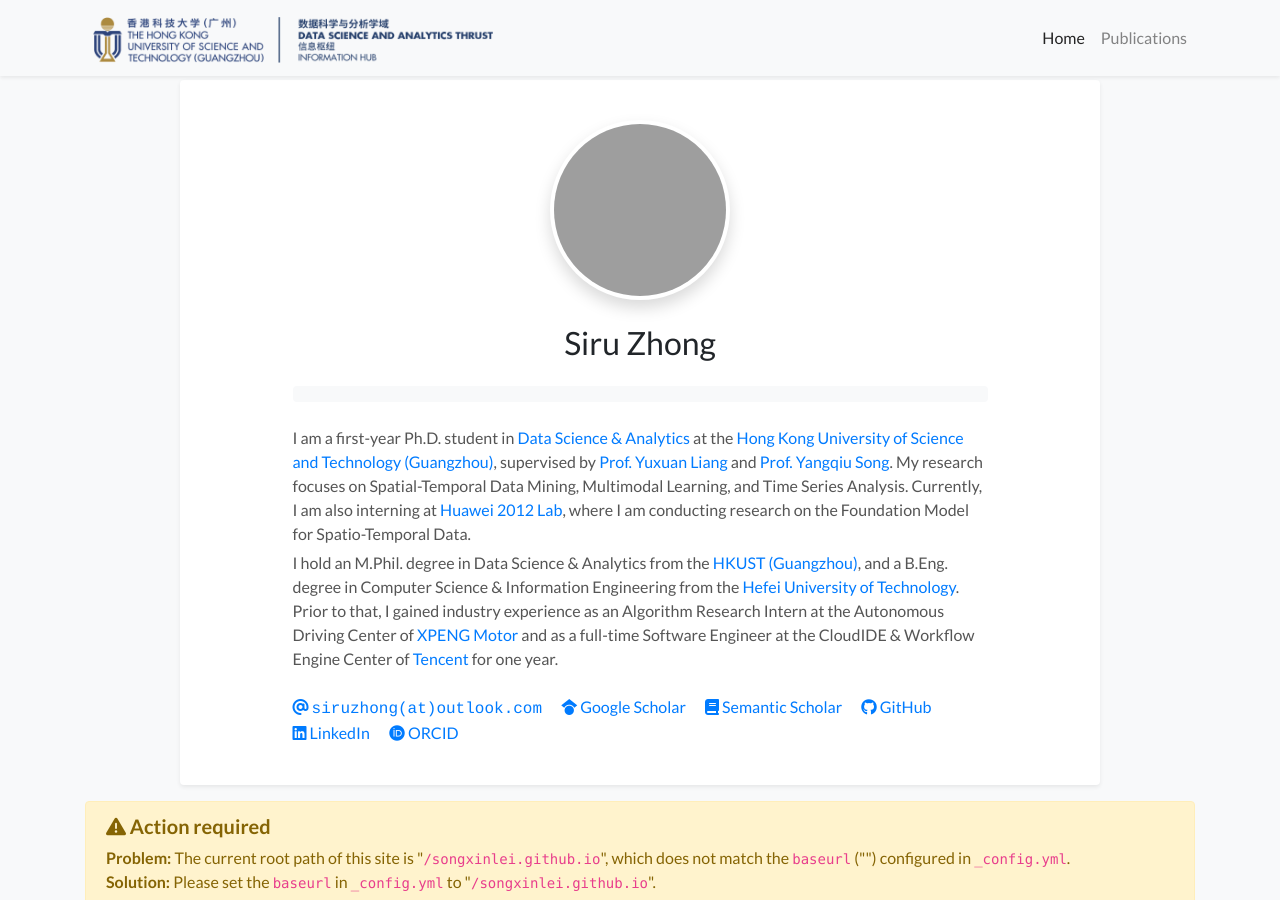
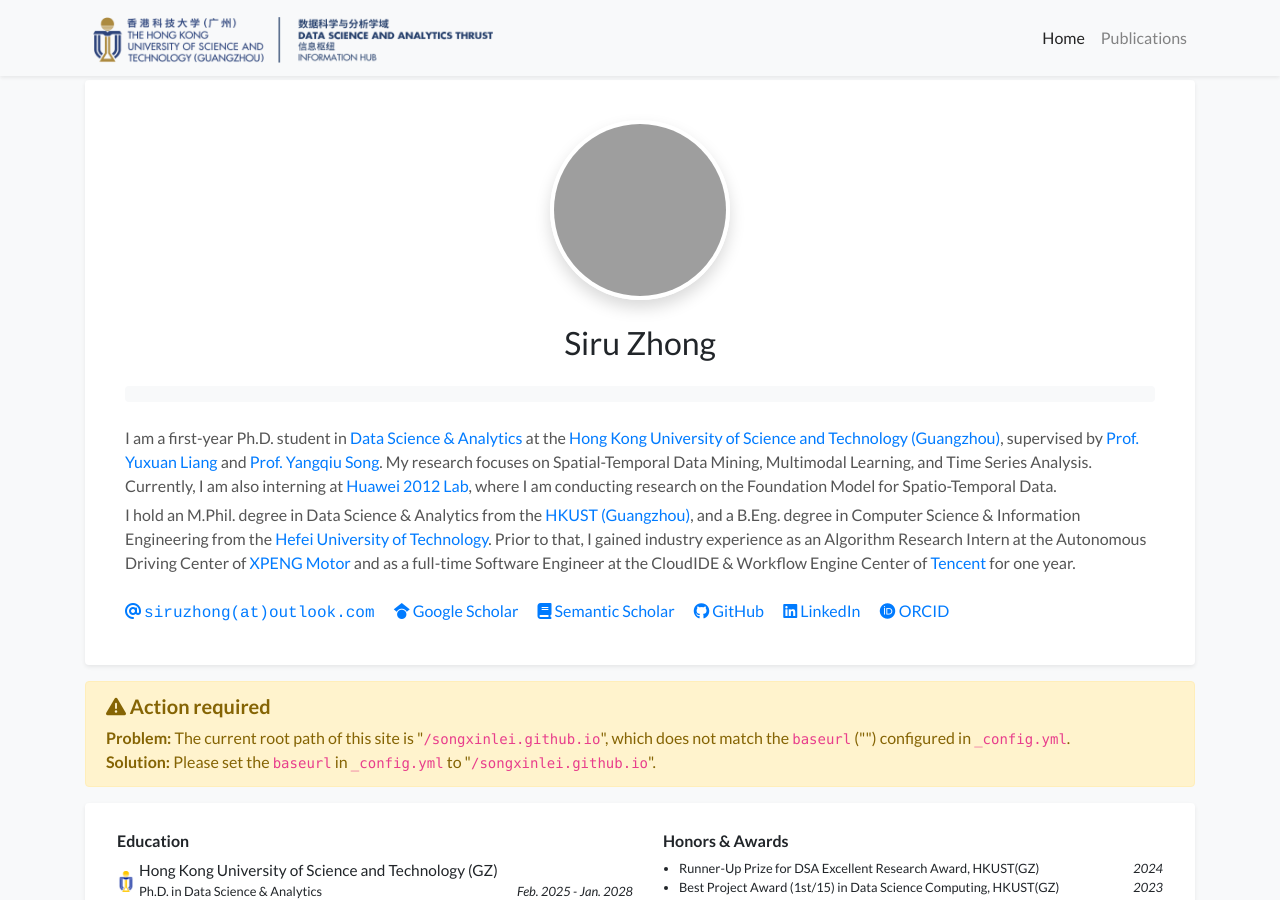
Before and after one commit to thunderlrr/songxinlei.github.io, a Jekyll site: the page built from index.html, in a window 1280 px wide and 900 px high. Built offline with Jekyll 4.4.1, drawn with Linux system fonts in a browser that asks for light colours; a style sheet for code colours, icons or effects is not loaded; grey boxes are pictures that could not be loaded.

Commit message:
update profile

```diff
--- a/_includes/widgets/profile_card.html
+++ b/_includes/widgets/profile_card.html
@@ -1,16 +1,16 @@
-<div class="row justify-content-center">
-    <div class="col-lg-10">
+<div class="row">
+    <div class="col">
         <div class="card border-0 shadow-sm bg-white">
             <div class="card-body" style="padding: 2.5rem;">
-                <div class="row justify-content-center">
-                    <div class="col-md-10">
+                <div class="row">
+                    <div class="col">
                         <div class="text-center mb-4">
                             {% if site.data.profile.portrait_url %}
-                            <figure class="figure mb-3" style="margin: 0;">
+                            <figure class="figure mb-3">
                                 <img
                                     src="{{ site.data.profile.portrait_url | relative_url }}"
                                     class="figure-img img-fluid rounded-circle shadow"
-                                    style="height: 180px; width: 180px; object-fit: cover; border: 4px solid #fff; background-color: #f8f9fa;"
+                                    style="height: 180px; width: 180px; object-fit: cover; border: 4px solid #fff;"
                                     data-toggle="tooltip"
                                     data-placement="top"
                                     title="{{ site.data.profile.portrait_caption }}"
```
